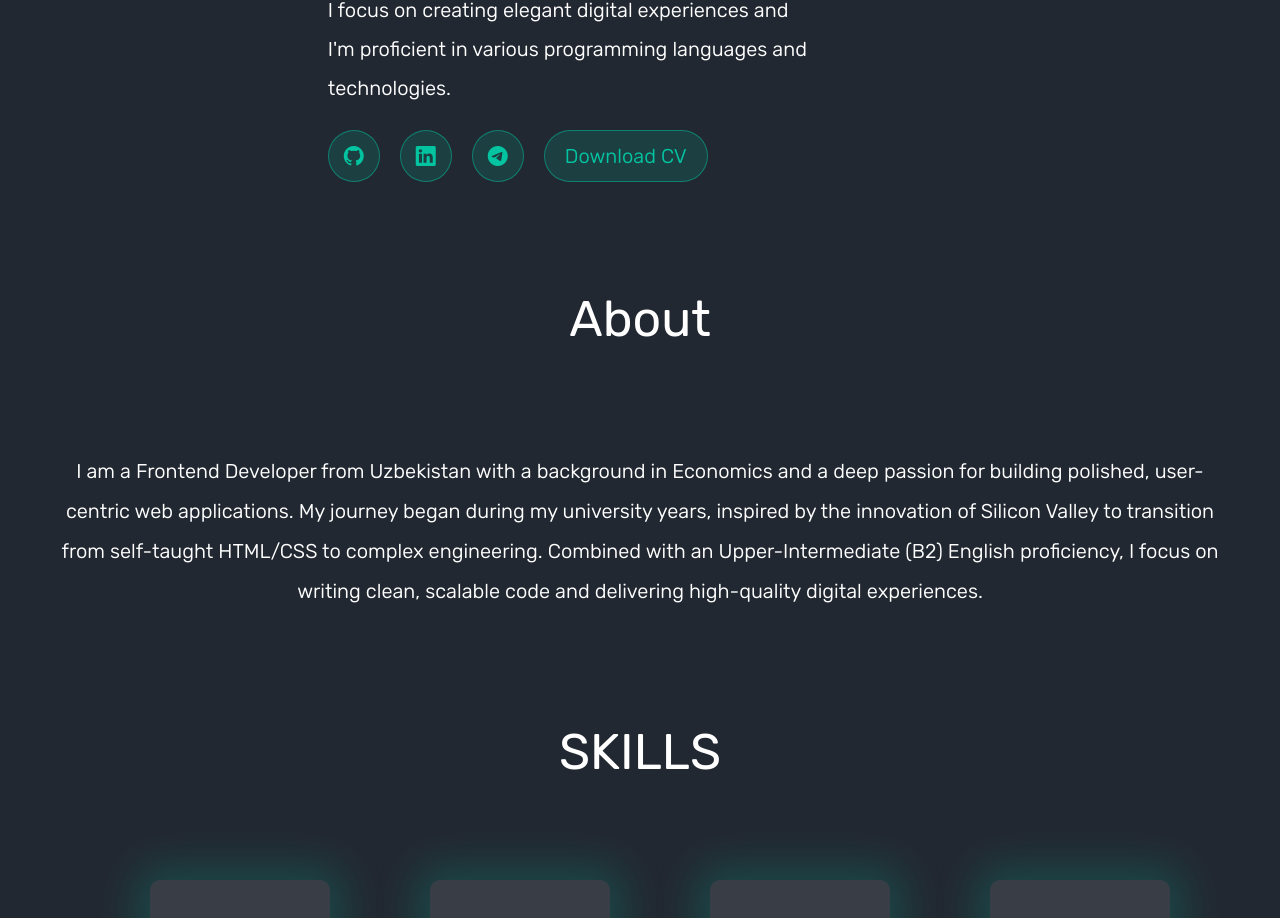
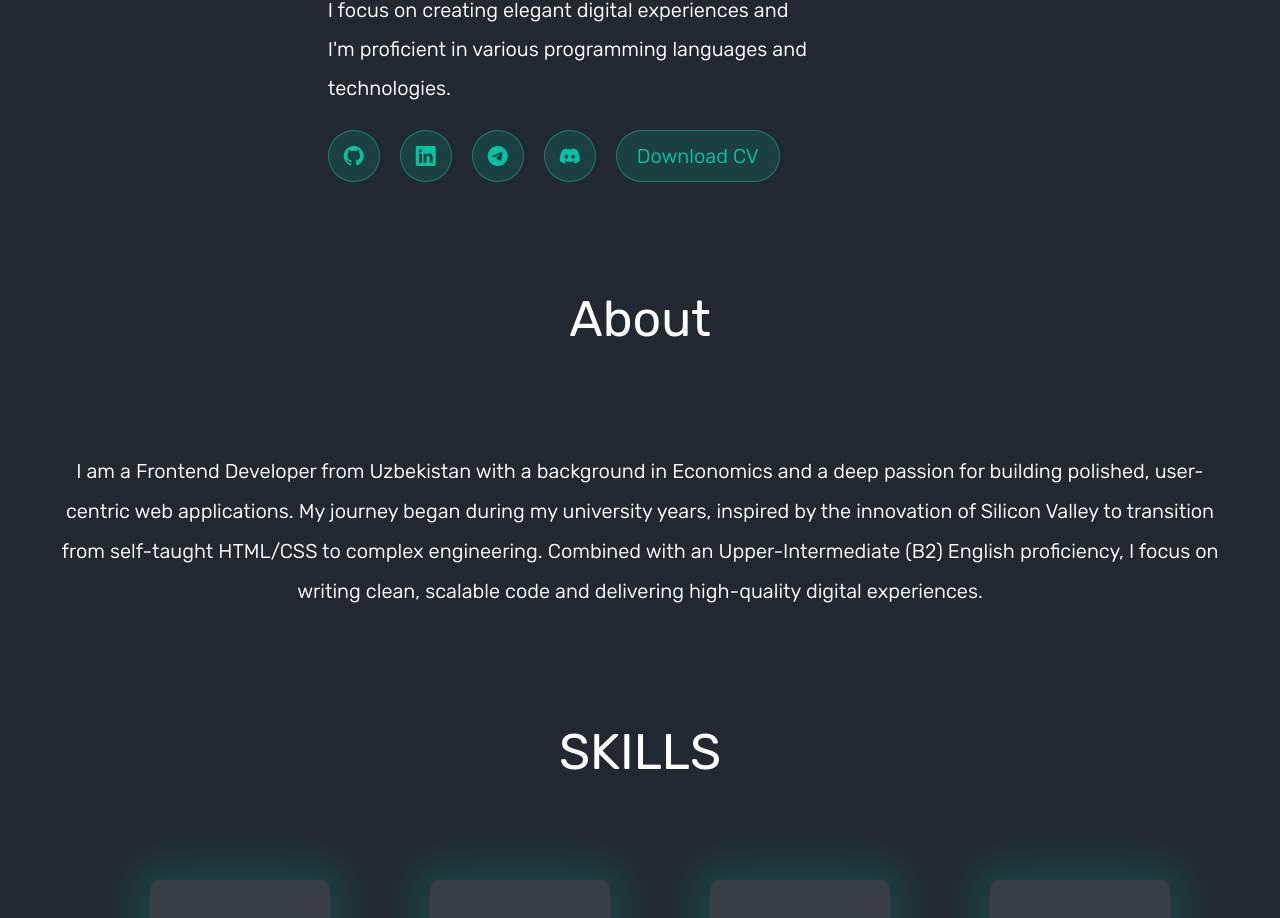
Before and after one commit to Hakimbek/rsschool-cv, a React (Vite) app: page / in a window 1280 px wide. Shown: the part 837-1755 px from the top of the page. Built offline with nearby package versions, Linux system fonts and the light colour scheme.

Commit message:
feat: add discord name

```diff
--- a/src/component/home/Home.tsx
+++ b/src/component/home/Home.tsx
@@ -32,6 +32,11 @@ export const Home = () => {
             </a>
           </li>
           <li>
+            <a href="https://discordapp.com/users/khakimbakhramov" target="_blank">
+              <i className="bi bi-discord home-icon"></i>
+            </a>
+          </li>
+          <li>
             <a className="download-cv" href="https://drive.google.com/file/d/1VodNof__c32YZiHaKPb6fokO5kRqZIkN/view?usp=sharing" target="_blank">
               Download CV
             </a>
```
